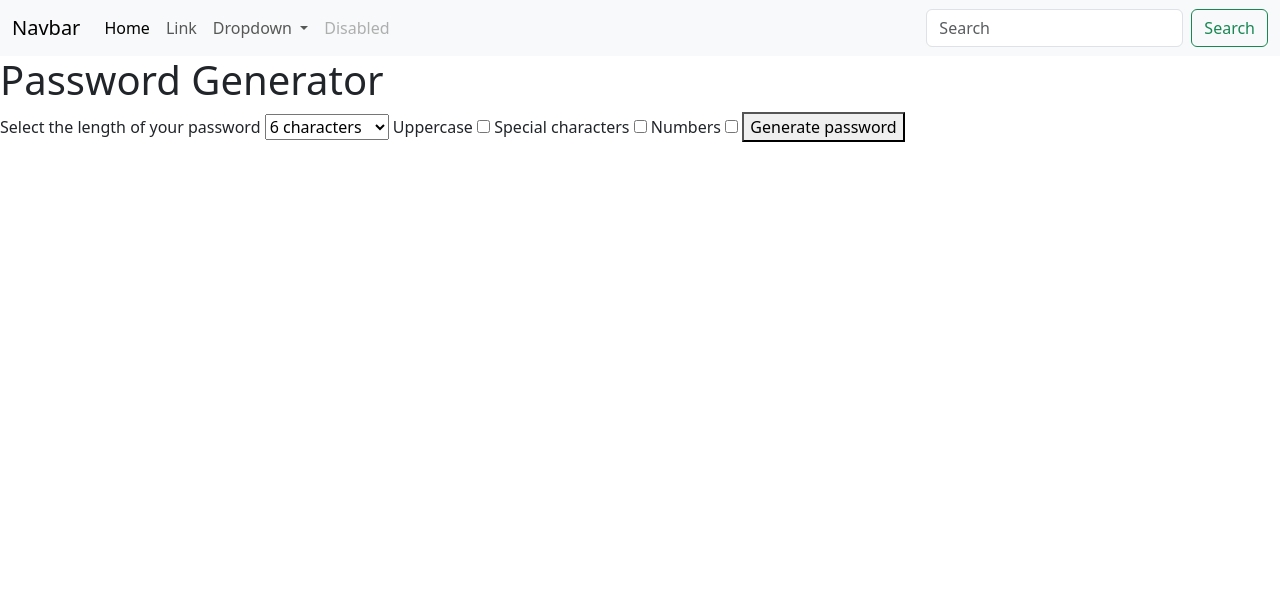
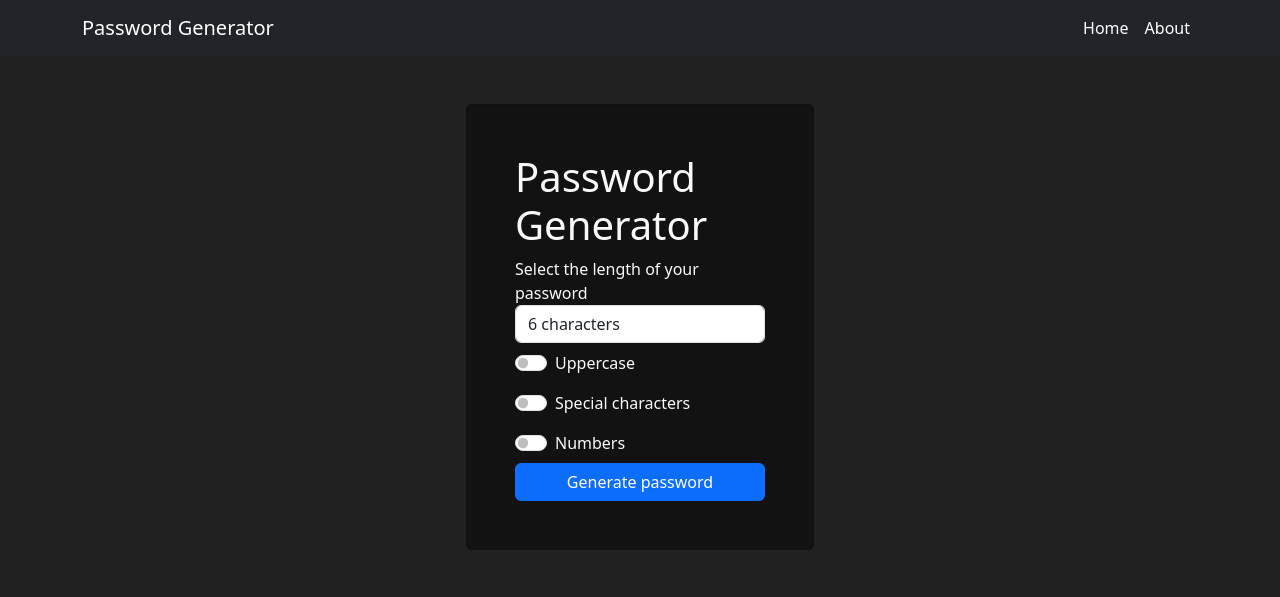
Before and after one commit to MunirK96/django-password-generator, a Django app: template generator/templates/generator/home.html in a window 1280 px wide. Shown: the top 597 px of the page. Run offline with Django 3.2, Linux system fonts and the light colour scheme; the template is opened without the code that fills it, so the values that code supplies are empty.

Commit message:
css improved for layout and css added for home

```diff
--- a/django_password_generator/urls.py
+++ b/django_password_generator/urls.py
@@ -20,8 +20,8 @@ from generator import views
 
 urlpatterns = [
    # path('admin/', admin.site.urls),
-   path('about', views.about),
-   path('', views.home),
+   path('about', views.about, name='about'),
+   path('', views.home, name='home'),
    path('generate-password', views.password, name='password'),
 
 ]
--- a/generator/templates/generator/about.html
+++ b/generator/templates/generator/about.html
@@ -1,2 +1,7 @@
+{% extends 'generator/layout.html' %}
+
+{% block content %}
 <h1>About</h1>
 Lorem ipsum dolor sit, amet consectetur adipisicing elit. Ratione possimus qui eaque, rerum officia, aliquid porro vitae dolores ipsam ea tempora aliquam ut temporibus libero aut cumque nihil sequi pariatur sit? Reiciendis fuga vitae totam fugiat modi dolore, nesciunt architecto inventore aut qui, nam in dolorum quod neque, voluptates aspernatur incidunt repudiandae velit veritatis ratione veniam fugit autem laboriosam soluta. Eos eius laudantium sit debitis laboriosam natus quam distinctio corporis commodi veniam maxime, repudiandae nesciunt? Incidunt deleniti architecto corrupti facilis similique corporis atque explicabo! Quis, tenetur! Fugiat sint similique numquam repellendus ipsa autem atque modi! Aut nisi accusamus minus maxime.
+
+{% endblock %}
--- a/generator/templates/generator/home.html
+++ b/generator/templates/generator/home.html
@@ -1,9 +1,14 @@
 {% extends 'generator/layout.html' %}
 {% block content %}
-<form action="{% url 'password'%}">
+<div class="col-md-4 offset-md-4">
+    <form action="{% url 'password'%}" class="card card-body p-5"
+
+
+    style= "background-color: #121212"
+    >
         <h1>Password Generator</h1>
         <label for="length">Select the length of your password</label>
-    <select name="length" id="length">
+        <select name="length" id="length" class="form-control">
             <option value="6">6 characters</option>
             <option value="7">7 characters</option>
             <option value="8">8 characters</option>
@@ -14,16 +19,27 @@
             <option value="13">13 characters</option>
             <option value="14">14 characters</option>
         </select>
-    <label for="uppercase">Uppercase</label>
-    <input type="checkbox"name="uppercase" id="uppercase">
 
+
+        <div class="form-check form-switch my-2">
+            <label for="uppercase" class="form-check-label">Uppercase</label>
+            <input type="checkbox"name="uppercase" id="uppercase" class="form-check-input">
+
+        </div>
+
+        <div class="form-check form-switch my-2">
             <label for="special">Special characters</label>
-    <input type="checkbox" name="special" id="special">
+            <input type="checkbox" name="special" id="special" class="form-check-input">
+        </div>
 
+        <div class="form-check form-switch my-2">
             <label for="numbers">Numbers</label>
-    <input type="checkbox" name="numbers" id="numbers">
+            <input type="checkbox" name="numbers" id="numbers" class="form-check-input">
+        </div>
 
-    <button>Generate password</button>
+        <button class="btn btn-primary">Generate password</button>
     </form>
 
+</div>
+
 {% endblock %}
--- a/generator/templates/generator/layout.html
+++ b/generator/templates/generator/layout.html
@@ -6,11 +6,17 @@
     <title>Password Generator</title>
     <link href="https://cdn.jsdelivr.net/npm/bootstrap@5.3.0/dist/css/bootstrap.min.css" rel="stylesheet" integrity="sha384-9ndCyUaIbzAi2FUVXJi0CjmCapSmO7SnpJef0486qhLnuZ2cdeRhO02iuK6FUUVM" crossorigin="anonymous">
 </head>
-<body>
+<body style="background-color: #212121;">
 
     {% include 'generator/partials/_navbar.html'%}
 
-    {% block content %}
-    {% endblock %}
+    <div class="container p-5 text-light" >
+
+        {% block content %}
+        {% endblock %}
+
+
+    </div>
+
 </body>
 </html>
--- a/generator/templates/generator/partials/_navbar.html
+++ b/generator/templates/generator/partials/_navbar.html
@@ -1,36 +1,18 @@
-<nav class="navbar navbar-expand-lg bg-body-tertiary">
-    <div class="container-fluid">
-      <a class="navbar-brand" href="#">Navbar</a>
+<nav class="navbar navbar-expand-lg navbar-dark bg-dark">
+    <div class="container">
+      <a class="navbar-brand" href="{% url 'home' %}">Password Generator</a>
       <button class="navbar-toggler" type="button" data-bs-toggle="collapse" data-bs-target="#navbarSupportedContent" aria-controls="navbarSupportedContent" aria-expanded="false" aria-label="Toggle navigation">
         <span class="navbar-toggler-icon"></span>
       </button>
       <div class="collapse navbar-collapse" id="navbarSupportedContent">
-        <ul class="navbar-nav me-auto mb-2 mb-lg-0">
+        <ul class="navbar-nav ms-auto mb-2 mb-lg-0">
           <li class="nav-item">
-            <a class="nav-link active" aria-current="page" href="#">Home</a>
+            <a class="nav-link active" aria-current="page" href="{% url 'home' %}">Home</a>
           </li>
           <li class="nav-item">
-            <a class="nav-link" href="#">Link</a>
-          </li>
-          <li class="nav-item dropdown">
-            <a class="nav-link dropdown-toggle" href="#" role="button" data-bs-toggle="dropdown" aria-expanded="false">
-              Dropdown
-            </a>
-            <ul class="dropdown-menu">
-              <li><a class="dropdown-item" href="#">Action</a></li>
-              <li><a class="dropdown-item" href="#">Another action</a></li>
-              <li><hr class="dropdown-divider"></li>
-              <li><a class="dropdown-item" href="#">Something else here</a></li>
-            </ul>
-          </li>
-          <li class="nav-item">
-            <a class="nav-link disabled">Disabled</a>
+            <a class="nav-link active "aria-current="page" href="{% url 'about' %}">About</a>
           </li>
         </ul>
-        <form class="d-flex" role="search">
-          <input class="form-control me-2" type="search" placeholder="Search" aria-label="Search">
-          <button class="btn btn-outline-success" type="submit">Search</button>
-        </form>
       </div>
     </div>
   </nav>
```
Lines whose indentation alone changed are shown as unchanged.
